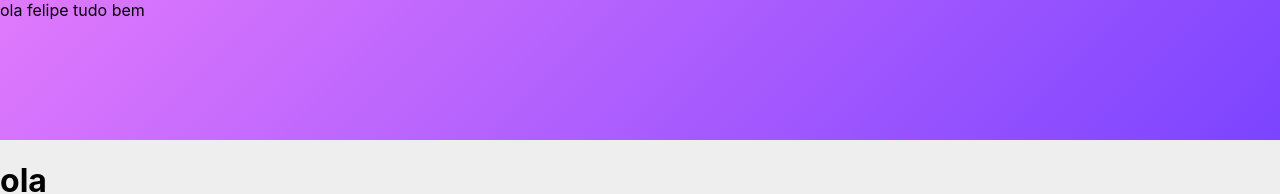
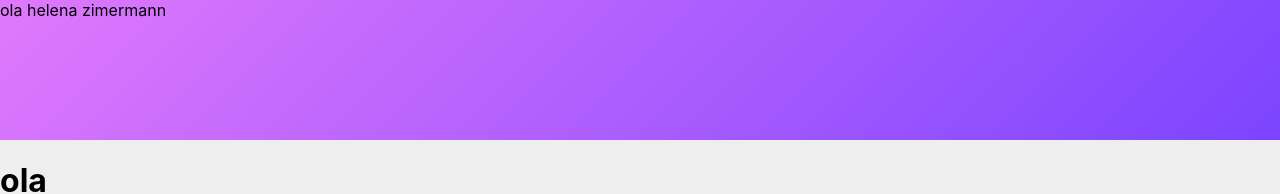
Before and after one commit to Felipezimermann/template-blog-nextjs-typescript, a Next.js app: page / in a window 1280 px wide. Shown: the top 194 px of the page. Built offline with nearby package versions, Linux system fonts and the light colour scheme.

Commit message:
new commit

```diff
--- a/src/components/header/index.tsx
+++ b/src/components/header/index.tsx
@@ -2,7 +2,7 @@ export default  ()=>{
     return(
         <>
           <div className="header">
-              ola felipe tudo bem
+              ola helena zimermann
           </div>
         </>
     )
```
